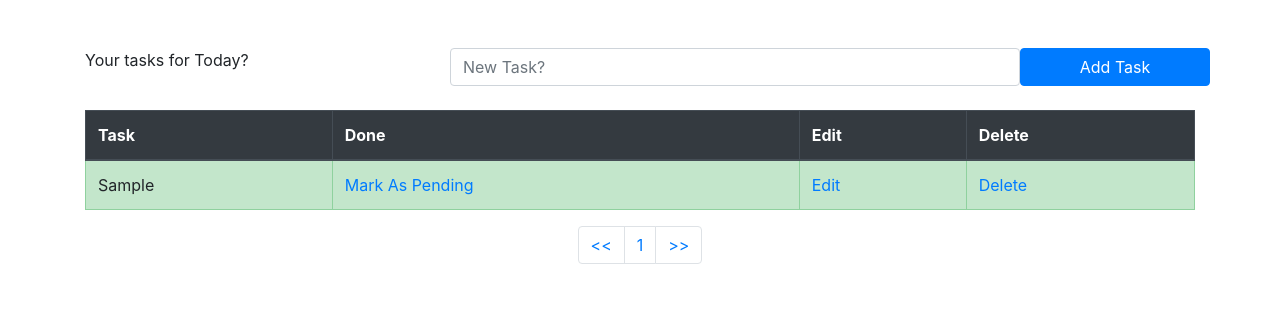
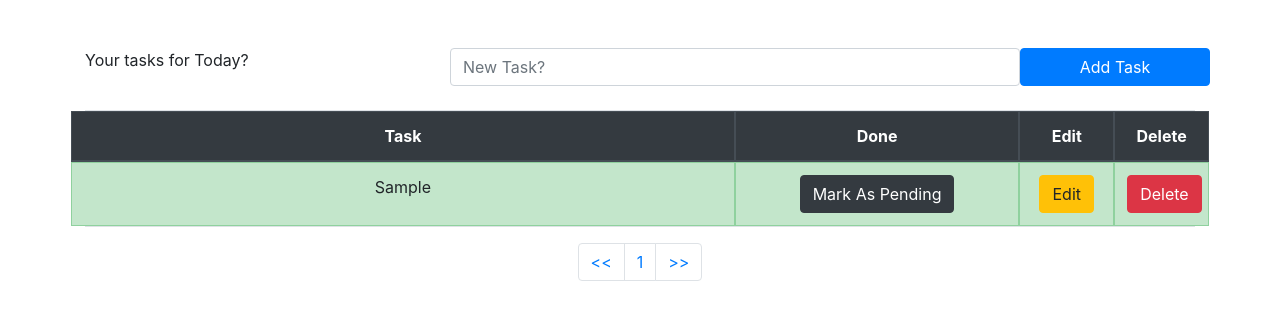
Before and after one commit to kiiimiiia/SimpleDjangoProject, a Django app: page /todolist/ in a window 1280 px wide. Shown: the part 56-376 px from the top of the page. Run offline with Django 3.2, Linux system fonts and the light colour scheme; tables that the repository leaves empty hold one stand-in row (values such as "Sample post"); some libraries are stand-ins or nearby versions.

Commit message:
End of 12th section

```diff
--- a/SimpleDjangoProject/urls.py
+++ b/SimpleDjangoProject/urls.py
@@ -1,8 +1,11 @@
 
 from django.contrib import admin
 from django.urls import path , include
-
+from todolist_app import views as todolist_views
 urlpatterns = [
     path('admin/', admin.site.urls),
+    path('', todolist_views.index, name='index'),
     path('todolist/',include('todolist_app.urls')),
+    path('contact', todolist_views.contact, name='contact'),
+    path('about-us', todolist_views.about, name='about'),
 ]
--- a/templates/base.html
+++ b/templates/base.html
@@ -12,13 +12,14 @@
       {%  endblock title %}
 
       <nav class="navbar navbar-expand-lg navbar-light bg-light">
-          <a class="navbar-brand" href="#">Task Manager</a>
+{#          <img src="{% static 'images/logo.png' %}" alt="Task Manager" >#}
+          <a class="navbar-brand" href="{% url 'index' %}">Task Manager</a>
           <button class="navbar-toggler" type="button" data-toggle="collapse" data-target="#navbarNavAltMarkup" aria-controls="navbarNavAltMarkup" aria-expanded="false" aria-label="Toggle navigation">
             <span class="navbar-toggler-icon"></span>
           </button>
           <div class="collapse navbar-collapse" id="navbarNavAltMarkup">
             <div class="navbar-nav">
-              <a class="nav-item nav-link active" href="#">Home <span class="sr-only">(current)</span></a>
+              <a class="nav-item nav-link active" href="{% url 'index' %}">Home</a>
               <a class="nav-item nav-link" href="{% url 'todolist' %}">Todo list</a>
               <a class="nav-item nav-link" href="{% url 'contact' %}">Contact Us</a>
                 <a class="nav-item nav-link" href="{% url 'about' %}">About Us</a>
--- a/todolist_app/templates/todolist.html
+++ b/todolist_app/templates/todolist.html
@@ -25,31 +25,31 @@
                 <button type="submit" class="btn btn-primary col-lg-2">Add Task</button>
             </form>
             <br>
-            <table class="table table-bordered">
+            <table class="table table-bordered text-center">
                   <thead class="thead-dark">
-                    <tr>
-                      <th scope="col">Task</th>
-                      <th scope="col">Done</th>
-                      <th scope="col">Edit</th>
-                      <th scope="col">Delete</th>
+                    <tr class="row">
+                      <th class="col-7">Task</th>
+                      <th class="col-3">Done</th>
+                      <th class="col-1">Edit</th>
+                      <th class="col-1">Delete</th>
                     </tr>
                   </thead>
               <tbody>
               {% if all_tasks %}
                 {% for obj in all_tasks %}
                     {% if obj.done %}
-                        <tr class="table-success">
-                          <td >{{ obj.task }}</td>
-                            <td><a href="{% url 'pending_task' obj.id %}">Mark As Pending</a></td>
-                            <td><a href="{% url 'edit_task' obj.id %}">Edit</a></td>
-                          <td><a href="{% url 'delete_task' obj.id %}">Delete</a> </td>
+                         <tr class="table-success row">
+                            <td class="col-7" >{{ obj.task }}</td>
+                            <td class="col-3"><a href="{% url 'pending_task' obj.id %}"><button type="button" class="btn btn-dark">Mark As Pending</button></a></td>
+                            <td class="col-1"><a href="{% url 'edit_task' obj.id %}"><button type="button" class="btn btn-warning">Edit</button></a></td>
+                            <td class="col-1"><a href="{% url 'delete_task' obj.id %}"><button type="button" class="btn btn-danger">Delete</button></a> </td>
                         </tr>
                     {% else %}
-                        <tr>
-                          <td >{{ obj.task }}</td>
-                            <td><a href="{% url 'complete_task' obj.id %}">Mark As Completed</a></td>
-                            <td><a href="{% url 'edit_task' obj.id %}">Edit</a></td>
-                          <td><a href="{% url 'delete_task' obj.id %}">Delete</a> </td>
+                        <tr class="row">
+                            <td class="col-7" >{{ obj.task }}</td>
+                            <td class="col-3"> <a href="{% url 'complete_task' obj.id %}"><button type="button" class="btn btn-dark">Mark As Completed</button></a></td>
+                            <td class="col-1"><a href="{% url 'edit_task' obj.id %}"><button type="button" class="btn btn-warning">Edit</button></a></td>
+                            <td class="col-1"><a href="{% url 'delete_task' obj.id %}"><button type="button" class="btn btn-danger">Delete</button></a> </td>
                         </tr>
                     {% endif %}
                  {% endfor %}
--- a/todolist_app/urls.py
+++ b/todolist_app/urls.py
@@ -6,6 +6,5 @@ urlpatterns = [
     path('edit/<task_id>', views.edit_task, name='edit_task'),
     path('complete/<task_id>', views.complete_task, name='complete_task'),
     path('pending/<task_id>', views.pending_task, name='pending_task'),
-    path('contact', views.contact , name='contact'),
-    path('about-us', views.about , name='about'),
+
 ]
--- a/todolist_app/views.py
+++ b/todolist_app/views.py
@@ -53,6 +53,11 @@ def edit_task(request , task_id):
         task_obj = Tasklist.objects.get(pk=task_id)
         return render(request , 'edit.html', {'task_obj' : task_obj})
 
+def index(request):
+    context ={
+        'index_text' : "Welcome to index page."
+    }
+    return render(request , 'index.html', context)
 
 
 def contact(request):
```
Also changed, not shown: todolist_app/templates/index.html (added, +12 -0 lines), templates/images/logo.png (added).
